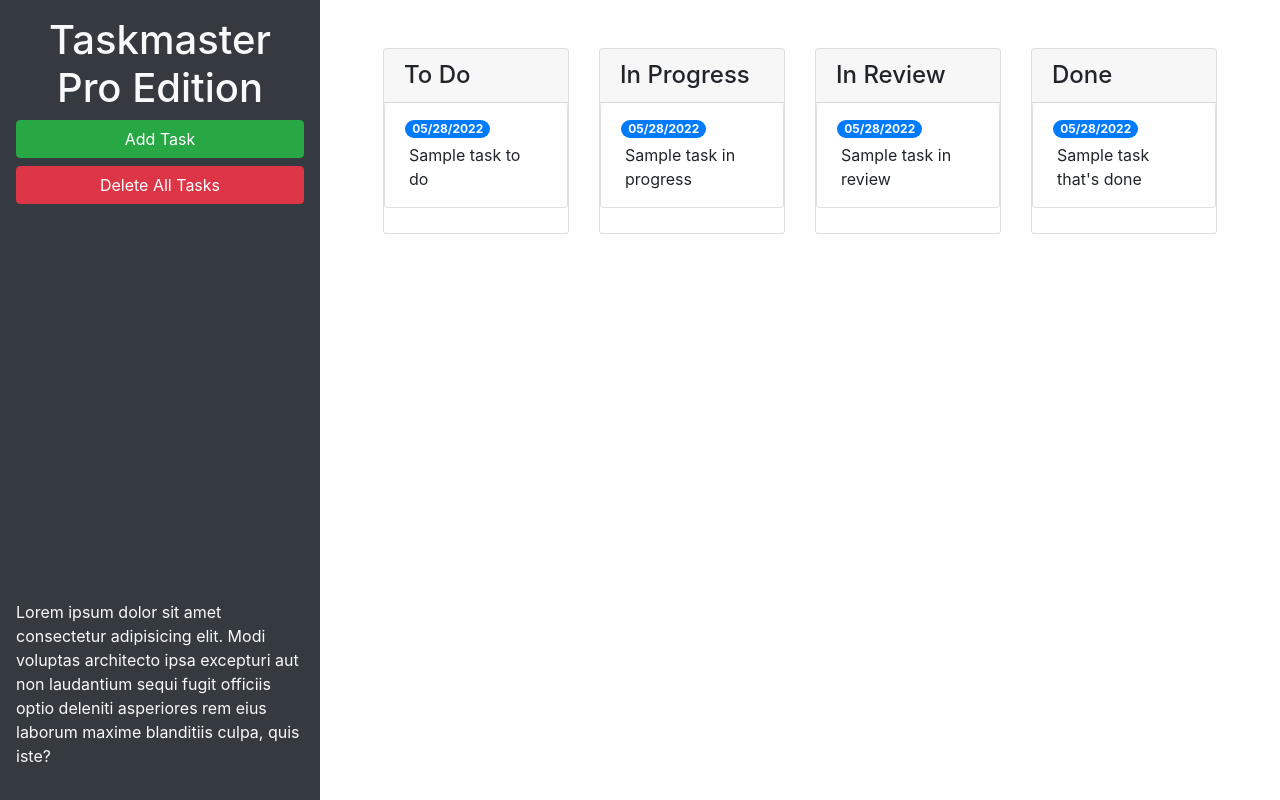
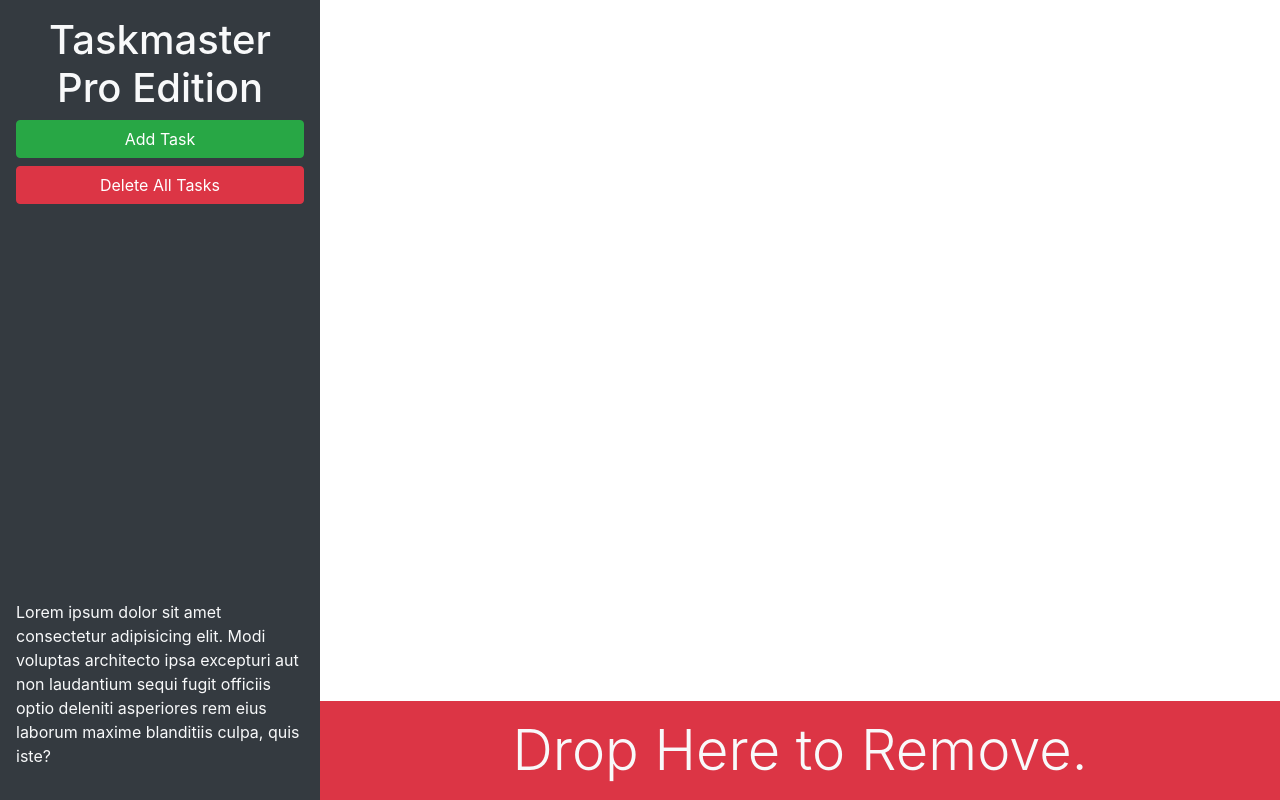
Before and after one commit to spence22eric/taskmaster-pro, a plain HTML site: page index.html in a window 1280 px wide. Drawn offline with nearby package versions, Linux system fonts and the light colour scheme.

Commit message:
add trash zone and remove dummy tasks

```diff
--- a/index.html
+++ b/index.html
@@ -23,13 +23,13 @@
         laudantium sequi fugit officiis optio deleniti asperiores rem eius laborum maxime blanditiis culpa, quis iste?
       </p>
     </header>
-    <main class="col-12 col-lg-9">
+    <main class="col-12 col-lg-9 d-flex flex-column">
       <div class="m-5 row justify-content-around">
 
         <!-- todo start -->
-        <div class="col-12 col-md-6 col-xl-3 mb-3">
+        <!-- <div class="col-12 col-md-6 col-xl-3 mb-3">
           <div class="card">
-            <h4 class="card-header">To Do</h4>
+            <h4 class="card-header bg-dark text-light">To Do</h4>
             <ul id="list-toDo" class="list-group">
               <li class="list-group-item">
                 <span class="badge badge-primary badge-pill">05/28/2022</span>
@@ -37,13 +37,13 @@
               </li>
             </ul>
           </div>
-        </div>
+        </div> -->
         <!-- todo end -->
 
         <!-- in progress start -->
-        <div class="col-12 col-md-6 col-xl-3 mb-3">
+        <!-- <div class="col-12 col-md-6 col-xl-3 mb-3">
           <div class="card">
-            <h4 class="card-header">In Progress</h4>
+            <h4 class="card-header bg-dark text-light">In Progress</h4>
             <ul id="list-inProgress" class="list-group">
               <li class="list-group-item">
                 <span class="badge badge-primary badge-pill">05/28/2022</span>
@@ -51,13 +51,13 @@
               </li>
             </ul>
           </div>
-        </div>
+        </div> -->
         <!-- in progress end -->
 
         <!-- in review start -->
-        <div class="col-12 col-md-6 col-xl-3 mb-3">
+        <!-- <div class="col-12 col-md-6 col-xl-3 mb-3">
           <div class="card">
-            <h4 class="card-header">In Review</h4>
+            <h4 class="card-header bg-dark text-light">In Review</h4>
             <ul id="list-inReview" class="list-group">
               <li class="list-group-item">
                 <span class="badge badge-primary badge-pill">05/28/2022</span>
@@ -65,13 +65,13 @@
               </li>
             </ul>
           </div>
-        </div>
+        </div> -->
         <!-- in review end -->
 
         <!-- done start -->
-        <div class="col-12 col-md-6 col-xl-3 mb-3">
+        <!-- <div class="col-12 col-md-6 col-xl-3 mb-3">
           <div class="card">
-            <h4 class="card-header">Done</h4>
+            <h4 class="card-header bg-dark text-light">Done</h4>
             <ul id="list-done" class="list-group">
               <li class="list-group-item">
                 <span class="badge badge-primary badge-pill">05/28/2022</span>
@@ -79,9 +79,14 @@
               </li>
             </ul>
           </div>
-        </div>
+        </div> -->
         <!-- done end -->
 
+      </div>
+      <div id="trash" class="mt-auto">
+        <div class="w-100 bg-danger p-3 text-center text-light display-4">
+          Drop Here to Remove.
+        </div>
       </div>
     </main>
   </div>
```
